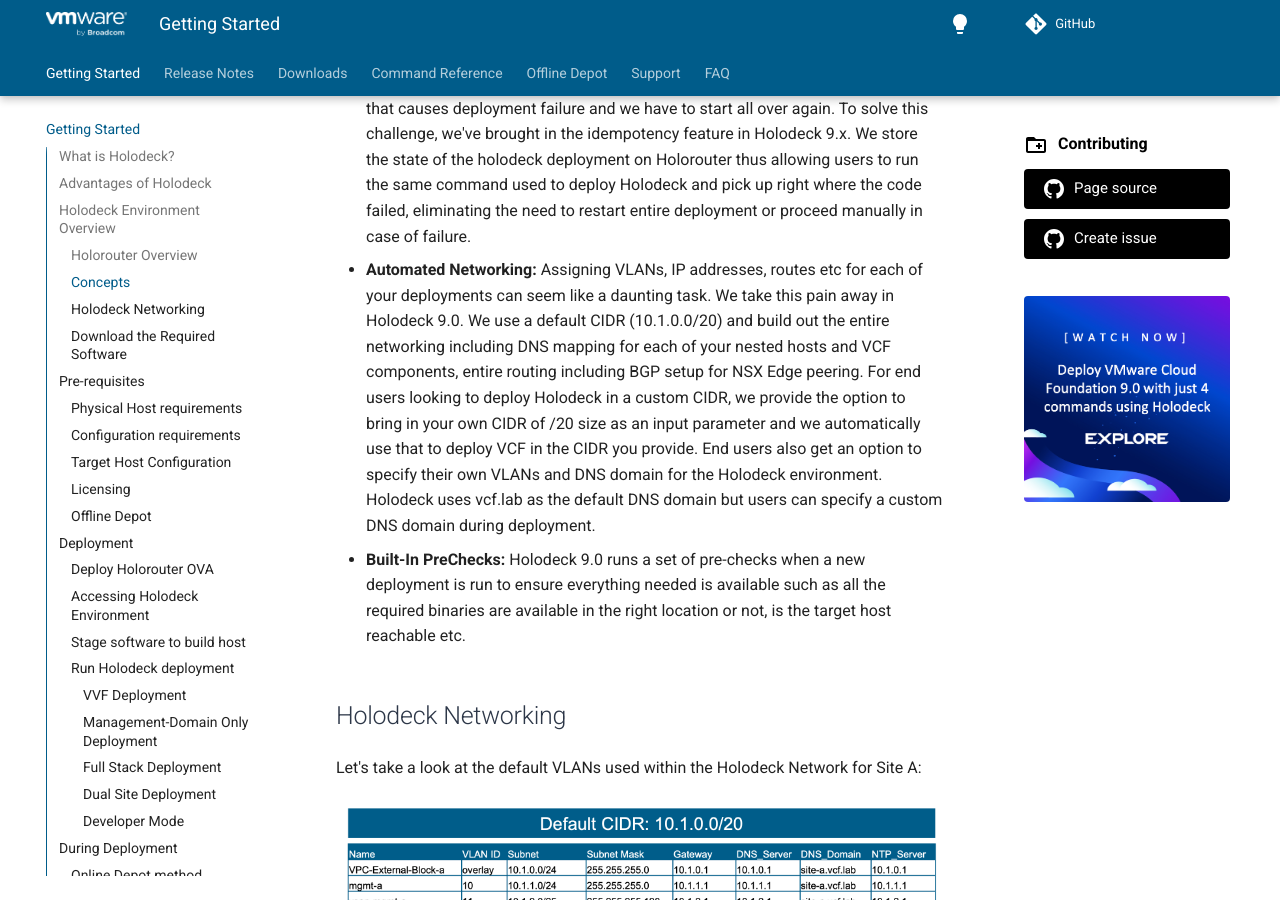
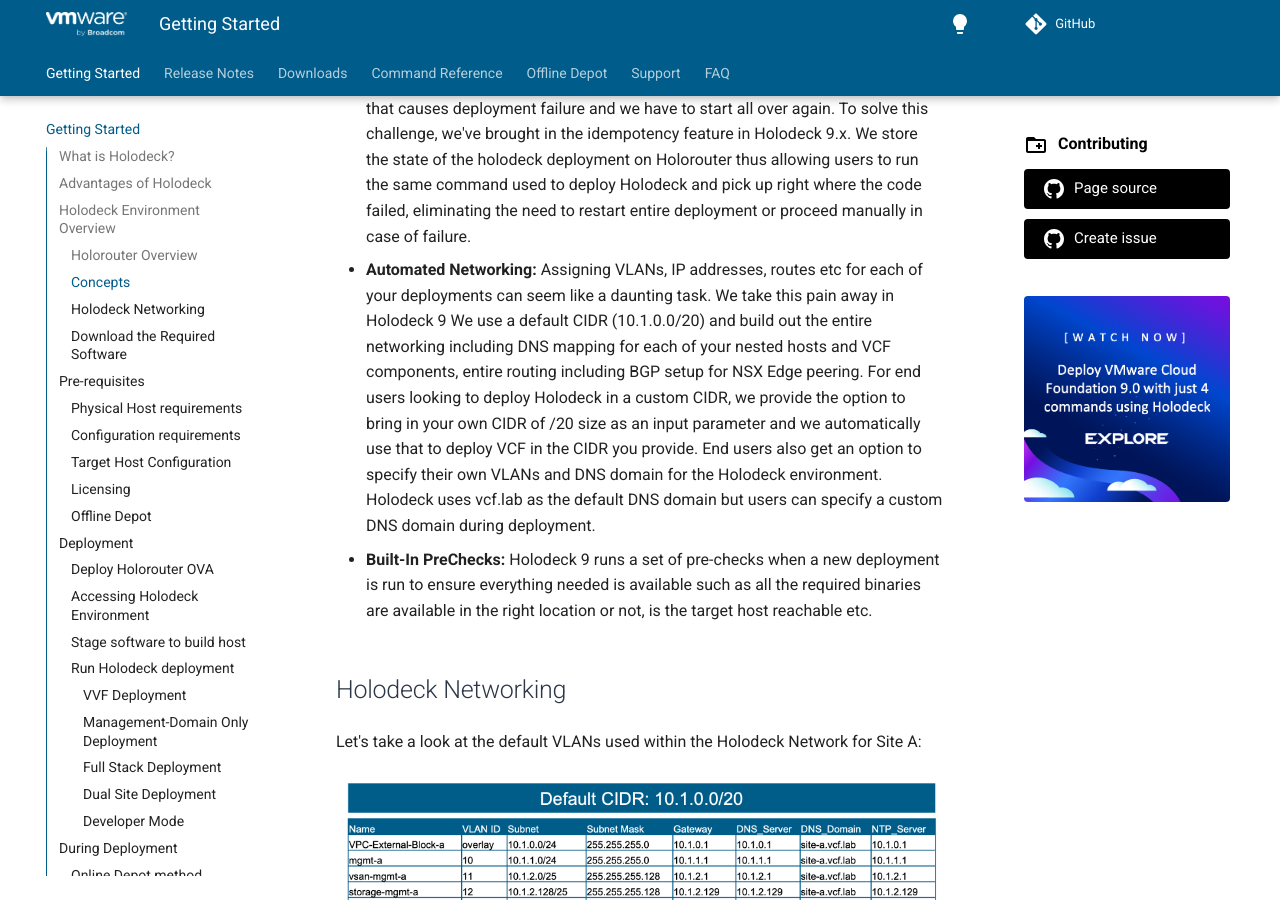
Before and after one commit to vmware/Holodeck, an MkDocs documentation site: the page built from docs/index.md, in a window 1280 px wide and 900 px high, scrolled down 6364 px. Built offline with MkDocs 1.6.1 and Material for MkDocs 9.7.7, drawn with Linux system fonts in a browser that asks for light colours; comment, search, counter and statistics services are not loaded; some of the changed text lies outside the part shown.

Commit message:
Change Holodeck 9.0 to Holodeck 9 in general Holodeck references

```diff
--- a/docs/index.md
+++ b/docs/index.md
@@ -10,7 +10,7 @@
 multiple teams inside a data center to explore hands-on exercises showcasing VCF capabilities to deliver a customer managed
 VMware Private Cloud. Holodeck is **only** to be used for a testing and training environment; it is ideal for anyone
 wanting to gain a better understanding of how VCF functions across many use cases and capabilities. Currently, there are
-two different versions of the Holodeck supported - Holodeck 5.2x supporting VCF 5.2.x and Holodeck 9.0 supporting VCF 5.2.x and VCF 9.x.
+two different versions of the Holodeck supported - Holodeck 5.2x supporting VCF 5.2.x and Holodeck 9 supporting VCF 5.2.x and VCF 9.x.
 
 
 <figure markdown="span">
@@ -103,7 +103,7 @@
     - Custom DNS Domain for Holodeck environment
 <!-- Removed ESA support in 5.2-->
 
-Note: Holodeck 9.x is not a VMware supported product, it is similar to a Fling.
+Note: Holodeck 9 is not a VMware supported product, it is similar to a Fling.
 
 Holodeck 9.1 supports nested VCF deployment for versions 5.2, 9.0, and 9.1. This can be deployed either on a single stand-alone ESX host or a vSphere cluster based on resource availability. Please check the [Pre-requisites](#pre-requisites) section
 
@@ -172,9 +172,9 @@
 
 - **Idempotency:** We know that deploying an entire full stack SDDC deployment can be time consuming. We also know that this time can increase even further when performing nested deployments. We've all been in a situation where we reach towards the end of the deployment only to realize we missed something minor that causes deployment failure and we have to start all over again. To solve this challenge, we've brought in the idempotency feature in Holodeck 9.x. We store the state of the holodeck deployment on Holorouter thus allowing users to run the same command used to deploy Holodeck and pick up right where the code failed, eliminating the need to restart entire deployment or proceed manually in case of failure.
 
-- **Automated Networking:** Assigning VLANs, IP addresses, routes etc for each of your deployments can seem like a daunting task. We take this pain away in Holodeck 9.0. We use a default CIDR (10.1.0.0/20) and build out the entire networking including DNS mapping for each of your nested hosts and VCF components, entire routing including BGP setup for NSX Edge peering. For end users looking to deploy Holodeck in a custom CIDR, we provide the option to bring in your own CIDR of /20 size as an input parameter and we automatically use that to deploy VCF in the CIDR you provide. End users also get an option to specify their own VLANs and DNS domain for the Holodeck environment. Holodeck uses vcf.lab as the default DNS domain but users can specify a custom DNS domain during deployment.
+- **Automated Networking:** Assigning VLANs, IP addresses, routes etc for each of your deployments can seem like a daunting task. We take this pain away in Holodeck 9 We use a default CIDR (10.1.0.0/20) and build out the entire networking including DNS mapping for each of your nested hosts and VCF components, entire routing including BGP setup for NSX Edge peering. For end users looking to deploy Holodeck in a custom CIDR, we provide the option to bring in your own CIDR of /20 size as an input parameter and we automatically use that to deploy VCF in the CIDR you provide. End users also get an option to specify their own VLANs and DNS domain for the Holodeck environment. Holodeck uses vcf.lab as the default DNS domain but users can specify a custom DNS domain during deployment.
 
-- **Built-In PreChecks:** Holodeck 9.0 runs a set of pre-checks when a new deployment is run to ensure everything needed is available such as all the required binaries are available in the right location or not, is the target host reachable etc.
+- **Built-In PreChecks:** Holodeck 9 runs a set of pre-checks when a new deployment is run to ensure everything needed is available such as all the required binaries are available in the right location or not, is the target host reachable etc.
 
 ### Holodeck Networking
 
@@ -313,7 +313,7 @@
 
 ### Offline Depot
 
-Holodeck 9.0 supports both online and offline depot modes for VCF 9.x deployments. If you plan to use an offline depot (e.g., in environments with limited or no internet connectivity), you will need to set up the Offline Depot before initiating your Holodeck deployment. The offline depot provides faster download speeds, content curation, and is essential for air-gapped environments.
+Holodeck 9 supports both online and offline depot modes for VCF 9.x deployments. If you plan to use an offline depot (e.g., in environments with limited or no internet connectivity), you will need to set up the Offline Depot before initiating your Holodeck deployment. The offline depot provides faster download speeds, content curation, and is essential for air-gapped environments.
 
 For detailed instructions on deploying and configuring the Offline Depot Appliance, including populating binaries, and integrating with Holodeck, please refer to the dedicated [Offline Depot](offline_depot.md) page.
 
@@ -329,7 +329,7 @@
 
 ### Deploy Holorouter OVA
 
-Holodeck 9.0 supports deployments on both stand-alone ESX hosts as well as vCenter as target. Choose the appropriate tab below to follow the instructions for your specific target to deploy Holorouter.
+Holodeck 9 supports deployments on both stand-alone ESX hosts as well as vCenter as target. Choose the appropriate tab below to follow the instructions for your specific target to deploy Holorouter.
 
 === "Stand-Alone ESX Host"
 
```
Also changed, not shown: README.md (+1 -1 lines).
